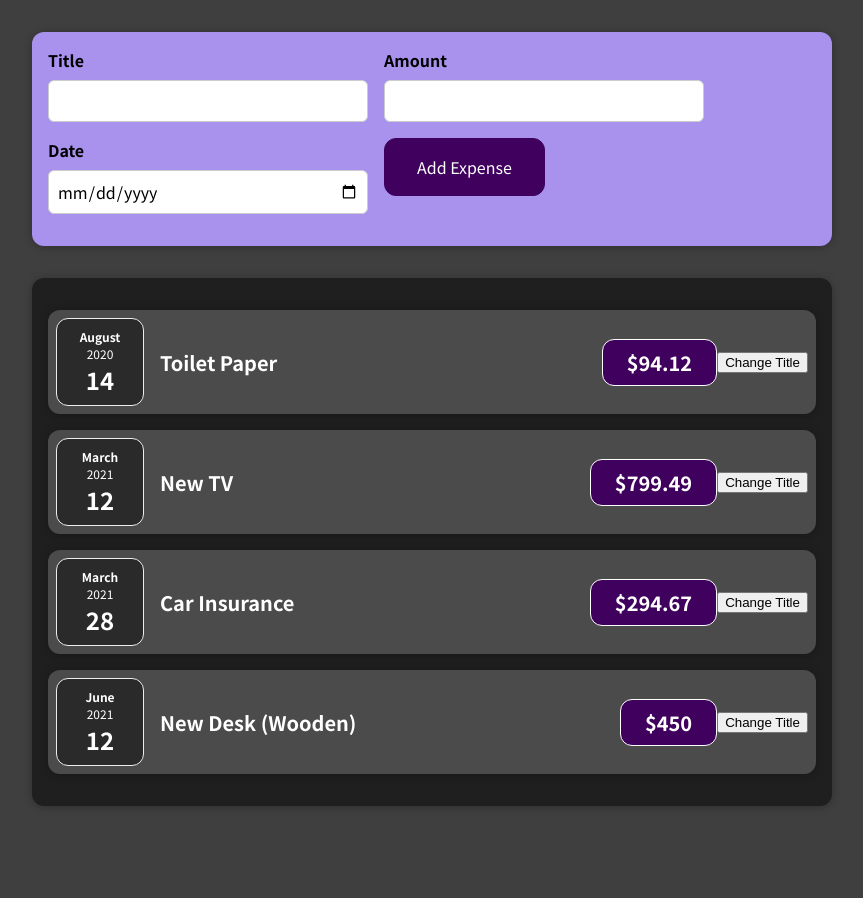
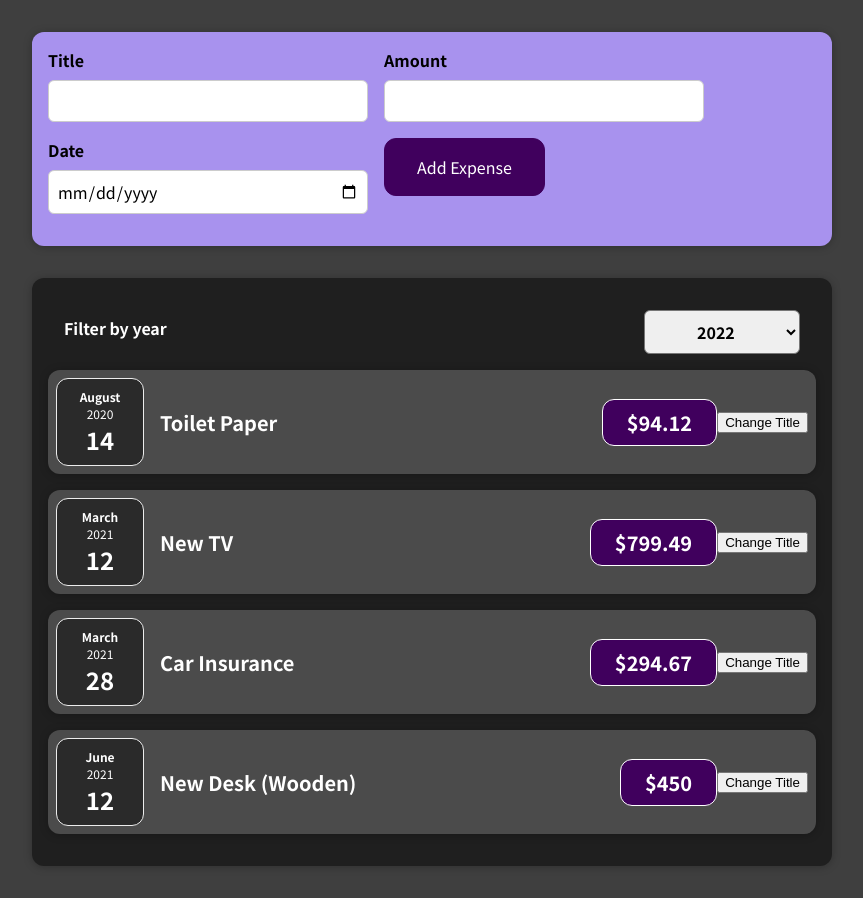
Before and after one commit to newbpydev/react-complete-guide, a React (Create React App) app: page / in a window 1280 px wide. Shown: the whole page, without its empty margins (208-1071 px from the left). Before the commit the page ends 838 px from the top, so only its background shows below. Built offline with nearby package versions, Linux system fonts and the light colour scheme.

Commit message:
feat: Add expense filters

```diff
--- a/src/App.js
+++ b/src/App.js
@@ -32,6 +32,7 @@ function App() {
   return (
     <div>
       <NewExpense onAddExpense={addExpenseHandler} />
+
       <Expenses expensesList={expenses} />
     </div>
   );
--- a/src/components/Expenses/Expenses.js
+++ b/src/components/Expenses/Expenses.js
@@ -1,10 +1,14 @@
 import ExpenseItem from "./ExpenseItem";
+import Filter from "../ExpensesFilter/ExpensesFilter";
 import Card from "../UI/Card";
 import "./Expenses.css";
 
 function Expenses(props) {
+  console.log(props);
   return (
     <Card className="expenses">
+      <Filter />
+
       <ExpenseItem
         title={props.expensesList[0].title}
         amount={props.expensesList[0].amount}
@@ -25,7 +29,6 @@ function Expenses(props) {
         amount={props.expensesList[3].amount}
         date={props.expensesList[3].date}
       />
-
     </Card>
   );
 }
--- /dev/null
+++ b/src/components/ExpensesFilter/ExpensesFilter.css
@@ -0,0 +1,24 @@
+.expenses-filter {
+  color: white;
+  padding: 0 1rem;
+}
+
+.expenses-filter__control {
+  display: flex;
+  width: 100%;
+  align-items: center;
+  justify-content: space-between;
+  margin: 1rem 0;
+}
+
+.expenses-filter label {
+  font-weight: bold;
+  margin-bottom: 0.5rem;
+}
+
+.expenses-filter select {
+  font: inherit;
+  padding: 0.5rem 3rem;
+  font-weight: bold;
+  border-radius: 6px;
+}
--- /dev/null
+++ b/src/components/ExpensesFilter/ExpensesFilter.js
@@ -0,0 +1,21 @@
+import React from "react";
+
+import "./ExpensesFilter.css";
+
+const ExpensesFilter = () => {
+  return (
+    <div className="expenses-filter">
+      <div className="expenses-filter__control">
+        <label>Filter by year</label>
+        <select>
+          <option value="2022">2022</option>
+          <option value="2021">2021</option>
+          <option value="2020">2020</option>
+          <option value="2019">2019</option>
+        </select>
+      </div>
+    </div>
+  );
+};
+
+export default ExpensesFilter;
```
